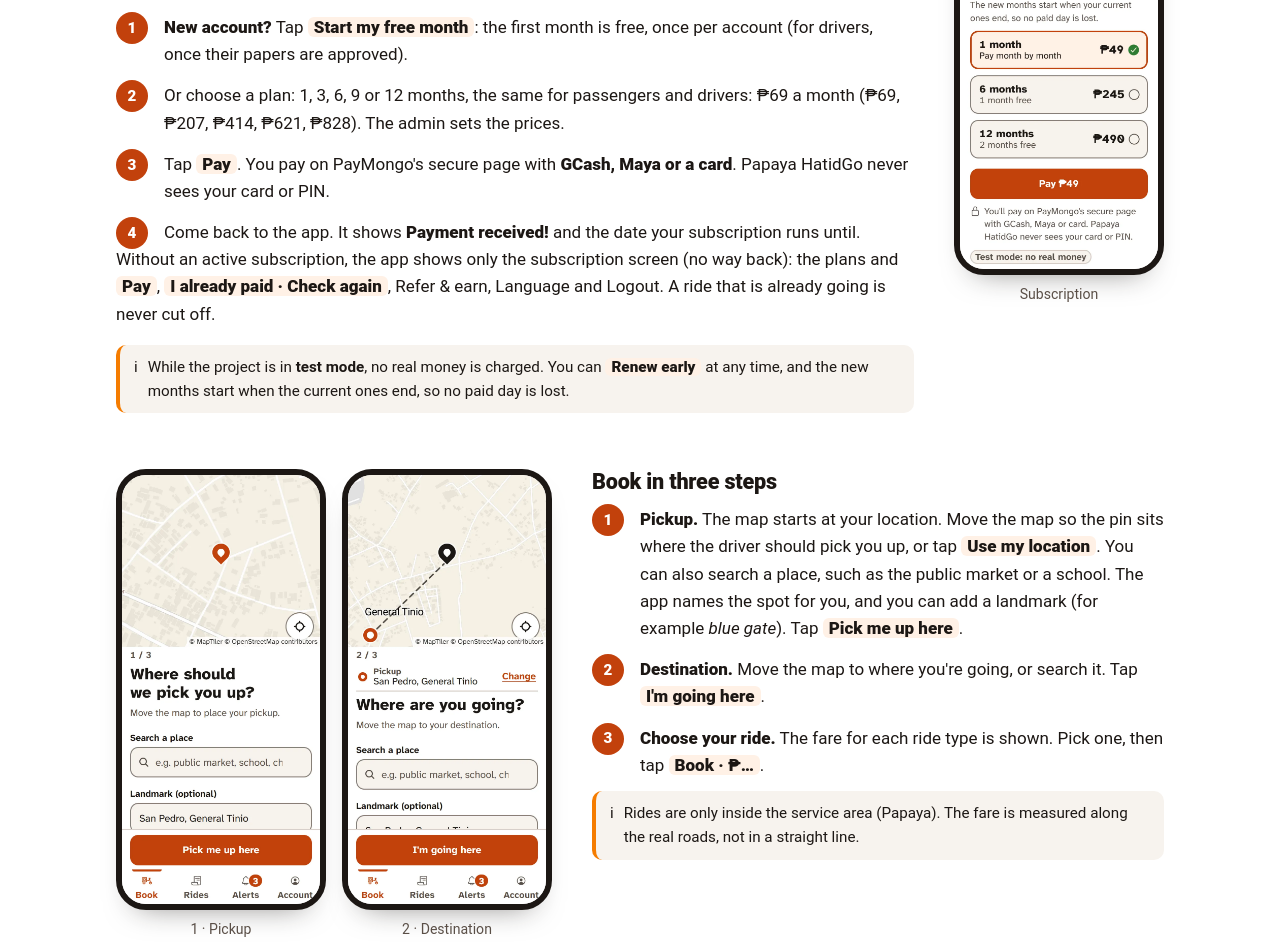
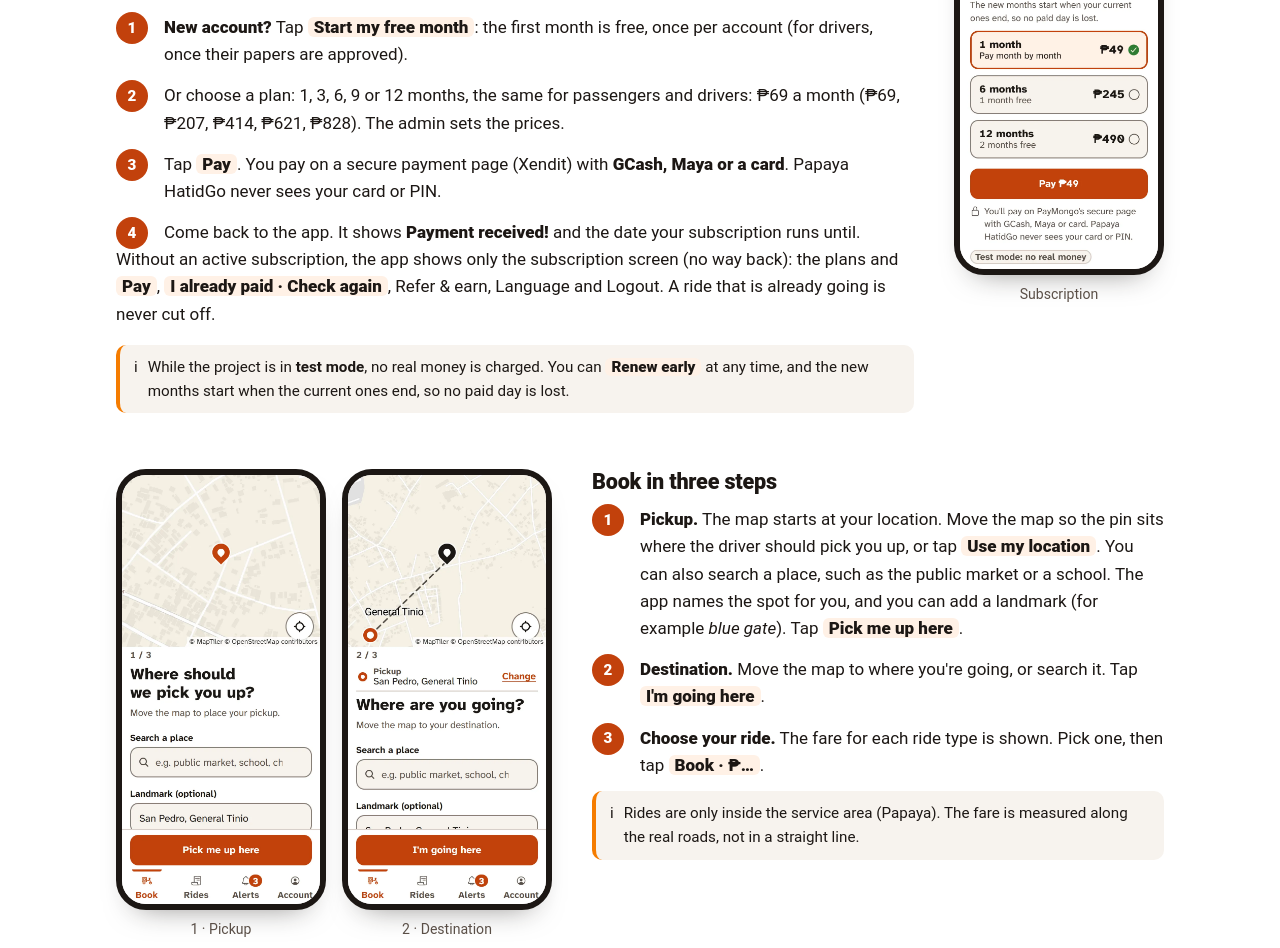
Before and after one commit to Dosss42/papaya-hatidgo-manual, a plain HTML site: page index.html in a window 1280 px wide. Shown: the part 3101-4049 px from the top of the page. Drawn offline with Linux system fonts and the light colour scheme; no server answers; a web font is replaced by a local one.

Commit message:
Subscription step: pay on a secure payment page (Xendit)

```diff
--- a/index.html
+++ b/index.html
@@ -398,7 +398,7 @@
           <ol class="steps">
             <li><strong>New account?</strong> Tap <span class="ui">Start my free month</span>: the first month is free, once per account (for drivers, once their papers are approved).</li>
             <li>Or choose a plan: 1, 3, 6, 9 or 12 months, the same for passengers and drivers: ₱69 a month (₱69, ₱207, ₱414, ₱621, ₱828). The admin sets the prices.</li>
-            <li>Tap <span class="ui">Pay</span>. You pay on PayMongo's secure page with <strong>GCash, Maya or a card</strong>. Papaya HatidGo never sees your card or PIN.</li>
+            <li>Tap <span class="ui">Pay</span>. You pay on a secure payment page (Xendit) with <strong>GCash, Maya or a card</strong>. Papaya HatidGo never sees your card or PIN.</li>
             <li>Come back to the app. It shows <strong>Payment received!</strong> and the date your subscription runs until.</li>
           </ol>
           <p>Without an active subscription, the app shows only the subscription screen (no way back): the plans and <span class="ui">Pay</span>, <span class="ui">I already paid · Check again</span>, Refer &amp; earn, Language and Logout. A ride that is already going is never cut off.</p>
```
